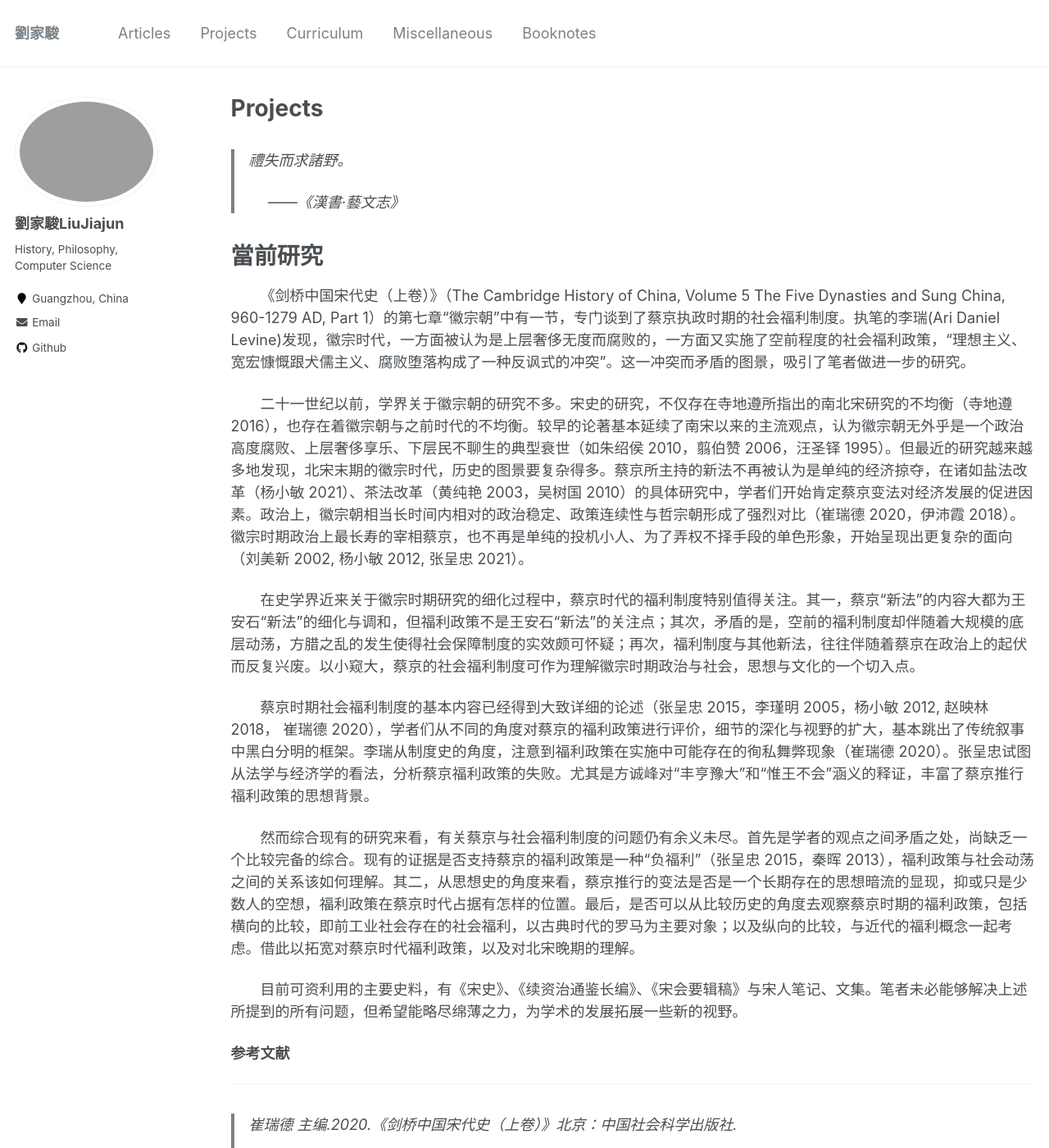
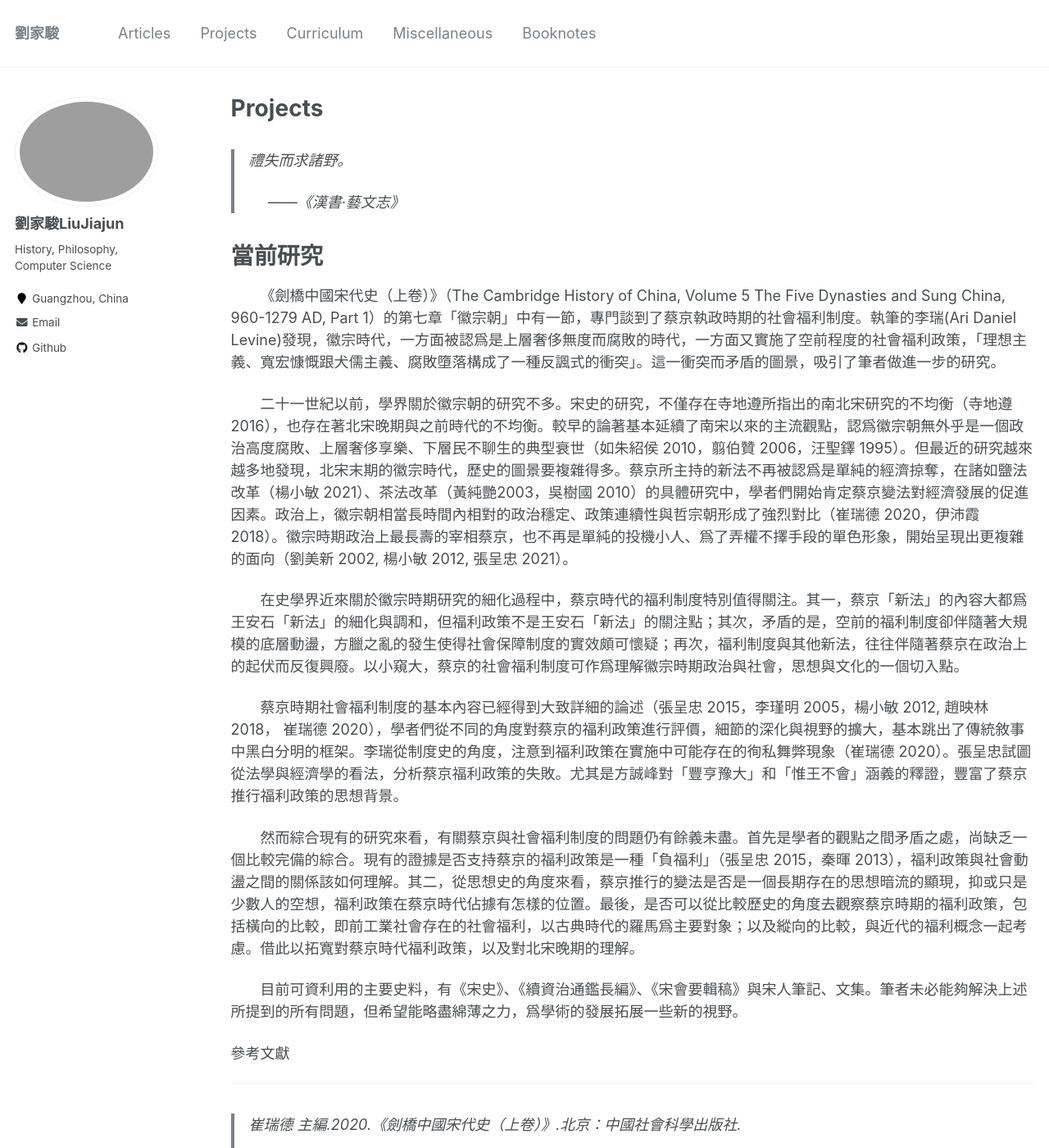
Before and after one commit to Leon-Liu228/Leon-Liu228.github.io, a Jekyll site: the page built from _pages/Projects.md, in a window 1280 px wide and 1400 px high. Shown: the whole window at 82% size. Built offline with Jekyll 4.4.1, drawn with Linux system fonts in a browser that asks for light colours; some of the changed text lies outside the part shown.

Commit message:
Add files via upload

```diff
--- a/_pages/Projects.md
+++ b/_pages/Projects.md
@@ -15,55 +15,55 @@
 當前研究
 ======
 
-&emsp;&emsp;《剑桥中国宋代史（上卷）》（The Cambridge History of China, Volume 5 The Five Dynasties and Sung China, 960-1279 AD, Part 1）的第七章“徽宗朝”中有一节，专门谈到了蔡京执政时期的社会福利制度。执笔的李瑞(Ari Daniel Levine)发现，徽宗时代，一方面被认为是上层奢侈无度而腐败的，一方面又实施了空前程度的社会福利政策，“理想主义、宽宏慷慨跟犬儒主义、腐败堕落构成了一种反讽式的冲突”。这一冲突而矛盾的图景，吸引了笔者做进一步的研究。
+&emsp;&emsp;《劍橋中國宋代史（上卷）》（The Cambridge History of China, Volume 5 The Five Dynasties and Sung China, 960-1279 AD, Part 1）的第七章「徽宗朝」中有一節，專門談到了蔡京執政時期的社會福利制度。執筆的李瑞(Ari Daniel Levine)發現，徽宗時代，一方面被認爲是上層奢侈無度而腐敗的時代，一方面又實施了空前程度的社會福利政策，「理想主義、寬宏慷慨跟犬儒主義、腐敗墮落構成了一種反諷式的衝突」。這一衝突而矛盾的圖景，吸引了筆者做進一步的研究。
 
-&emsp;&emsp;二十一世纪以前，学界关于徽宗朝的研究不多。宋史的研究，不仅存在寺地遵所指出的南北宋研究的不均衡（寺地遵 2016），也存在着徽宗朝与之前时代的不均衡。较早的论著基本延续了南宋以来的主流观点，认为徽宗朝无外乎是一个政治高度腐败、上层奢侈享乐、下层民不聊生的典型衰世（如朱绍侯 2010，翦伯赞 2006，汪圣铎 1995）。但最近的研究越来越多地发现，北宋末期的徽宗时代，历史的图景要复杂得多。蔡京所主持的新法不再被认为是单纯的经济掠夺，在诸如盐法改革（杨小敏 2021）、茶法改革（黄纯艳 2003，吴树国 2010）的具体研究中，学者们开始肯定蔡京变法对经济发展的促进因素。政治上，徽宗朝相当长时间内相对的政治稳定、政策连续性与哲宗朝形成了强烈对比（崔瑞德 2020，伊沛霞 2018）。徽宗时期政治上最长寿的宰相蔡京，也不再是单纯的投机小人、为了弄权不择手段的单色形象，开始呈现出更复杂的面向（刘美新 2002, 杨小敏 2012, 张呈忠 2021）。
+&emsp;&emsp;二十一世紀以前，學界關於徽宗朝的研究不多。宋史的研究，不僅存在寺地遵所指出的南北宋研究的不均衡（寺地遵 2016），也存在著北宋晚期與之前時代的不均衡。較早的論著基本延續了南宋以來的主流觀點，認爲徽宗朝無外乎是一個政治高度腐敗、上層奢侈享樂、下層民不聊生的典型衰世（如朱紹侯 2010，翦伯贊 2006，汪聖鐸 1995）。但最近的研究越來越多地發現，北宋末期的徽宗時代，歷史的圖景要複雜得多。蔡京所主持的新法不再被認爲是單純的經濟掠奪，在諸如鹽法改革（楊小敏 2021）、茶法改革（黃純艷2003，吳樹國 2010）的具體研究中，學者們開始肯定蔡京變法對經濟發展的促進因素。政治上，徽宗朝相當長時間內相對的政治穩定、政策連續性與哲宗朝形成了強烈對比（崔瑞德 2020，伊沛霞 2018）。徽宗時期政治上最長壽的宰相蔡京，也不再是單純的投機小人、爲了弄權不擇手段的單色形象，開始呈現出更複雜的面向（劉美新 2002, 楊小敏 2012, 張呈忠 2021）。
 
-&emsp;&emsp;在史学界近来关于徽宗时期研究的细化过程中，蔡京时代的福利制度特别值得关注。其一，蔡京“新法”的内容大都为王安石“新法”的细化与调和，但福利政策不是王安石“新法”的关注点；其次，矛盾的是，空前的福利制度却伴随着大规模的底层动荡，方腊之乱的发生使得社会保障制度的实效颇可怀疑；再次，福利制度与其他新法，往往伴随着蔡京在政治上的起伏而反复兴废。以小窥大，蔡京的社会福利制度可作为理解徽宗时期政治与社会，思想与文化的一个切入点。
+&emsp;&emsp;在史學界近來關於徽宗時期研究的細化過程中，蔡京時代的福利制度特別值得關注。其一，蔡京「新法」的內容大都爲王安石「新法」的細化與調和，但福利政策不是王安石「新法」的關注點；其次，矛盾的是，空前的福利制度卻伴隨著大規模的底層動盪，方臘之亂的發生使得社會保障制度的實效頗可懷疑；再次，福利制度與其他新法，往往伴隨著蔡京在政治上的起伏而反復興廢。以小窺大，蔡京的社會福利制度可作爲理解徽宗時期政治與社會，思想與文化的一個切入點。
 
-&emsp;&emsp;蔡京时期社会福利制度的基本内容已经得到大致详细的论述（张呈忠 2015，李瑾明 2005，杨小敏 2012, 赵映林 2018， 崔瑞德 2020），学者们从不同的角度对蔡京的福利政策进行评价，细节的深化与视野的扩大，基本跳出了传统叙事中黑白分明的框架。李瑞从制度史的角度，注意到福利政策在实施中可能存在的徇私舞弊现象（崔瑞德 2020）。张呈忠试图从法学与经济学的看法，分析蔡京福利政策的失败。尤其是方诚峰对“丰亨豫大”和“惟王不会”涵义的释证，丰富了蔡京推行福利政策的思想背景。
+&emsp;&emsp;蔡京時期社會福利制度的基本內容已經得到大致詳細的論述（張呈忠 2015，李瑾明 2005，楊小敏 2012, 趙映林 2018， 崔瑞德 2020），學者們從不同的角度對蔡京的福利政策進行評價，細節的深化與視野的擴大，基本跳出了傳統敘事中黑白分明的框架。李瑞從制度史的角度，注意到福利政策在實施中可能存在的徇私舞弊現象（崔瑞德 2020）。張呈忠試圖從法學與經濟學的看法，分析蔡京福利政策的失敗。尤其是方誠峰對「豐亨豫大」和「惟王不會」涵義的釋證，豐富了蔡京推行福利政策的思想背景。
 
-&emsp;&emsp;然而综合现有的研究来看，有关蔡京与社会福利制度的问题仍有余义未尽。首先是学者的观点之间矛盾之处，尚缺乏一个比较完备的综合。现有的证据是否支持蔡京的福利政策是一种“负福利”（张呈忠 2015，秦晖 2013），福利政策与社会动荡之间的关系该如何理解。其二，从思想史的角度来看，蔡京推行的变法是否是一个长期存在的思想暗流的显现，抑或只是少数人的空想，福利政策在蔡京时代占据有怎样的位置。最后，是否可以从比较历史的角度去观察蔡京时期的福利政策，包括横向的比较，即前工业社会存在的社会福利，以古典时代的罗马为主要对象；以及纵向的比较，与近代的福利概念一起考虑。借此以拓宽对蔡京时代福利政策，以及对北宋晚期的理解。
+&emsp;&emsp;然而綜合現有的研究來看，有關蔡京與社會福利制度的問題仍有餘義未盡。首先是學者的觀點之間矛盾之處，尚缺乏一個比較完備的綜合。現有的證據是否支持蔡京的福利政策是一種「負福利」（張呈忠 2015，秦暉 2013），福利政策與社會動盪之間的關係該如何理解。其二，從思想史的角度來看，蔡京推行的變法是否是一個長期存在的思想暗流的顯現，抑或只是少數人的空想，福利政策在蔡京時代佔據有怎樣的位置。最後，是否可以從比較歷史的角度去觀察蔡京時期的福利政策，包括橫向的比較，即前工業社會存在的社會福利，以古典時代的羅馬爲主要對象；以及縱向的比較，與近代的福利概念一起考慮。借此以拓寬對蔡京時代福利政策，以及對北宋晚期的理解。
 
-&emsp;&emsp;目前可资利用的主要史料，有《宋史》、《续资治通鉴长编》、《宋会要辑稿》与宋人笔记、文集。笔者未必能够解决上述所提到的所有问题，但希望能略尽绵薄之力，为学术的发展拓展一些新的视野。
+&emsp;&emsp;目前可資利用的主要史料，有《宋史》、《續資治通鑑長編》、《宋會要輯稿》與宋人筆記、文集。筆者未必能夠解決上述所提到的所有問題，但希望能略盡綿薄之力，爲學術的發展拓展一些新的視野。
 
-**参考文献**
+參考文獻
 
 -----
 
-> 崔瑞德 主编.2020.《剑桥中国宋代史（上卷）》北京：中国社会科学出版社.
+> 崔瑞德 主編.2020.《劍橋中國宋代史（上卷）》.北京：中國社會科學出版社.
 >
-> 寺地遵.2016.《南宋初期政治史研究》.上海：复旦大学出版社.
+> 寺地遵.2016.《南宋初期政治史研究》.上海：復旦大學出版社.
 >
-> 朱绍侯 主编.2010.《中国古代史（第五版）》.福州：福建人民出版社.
+> 朱紹侯 主編.2010.《中國古代史（第五版）》.福州：福建人民出版社.
 >
-> 翦伯赞 主编.2006.《中国史纲要》.北京：北京大学出版社.
+> 翦伯贊 主編.2006.《中國史綱要》.北京：北京大學出版社.
 >
-> 汪圣铎.1995.《两宋财政史》.北京：中华书局.
+> 汪聖鐸.1995.《兩宋財政史》.北京：中華書局.
 >
-> 伊沛霞.2018.《宋徽宗》.桂林：广西师范大学出版社.
+> 伊沛霞.2018.《宋徽宗》.桂林：廣西師範大學出版社.
 >
-> 方诚峰.2015.《北宋晚期的政治体制与政治文化》.北京：北京大学出版社.
+> 方誠峰.2015.《北宋晚期的政治體制與政治文化》.北京：北京大學出版社.
 >
-> 杨小敏.2012.《蔡京、蔡卞与北宋晚期政局研究》.北京：中国社科出版社.
+> 楊小敏.2012.《蔡京、蔡卞與北宋晚期政局研究》.北京：中國社科出版社.
 >
-> 杨小敏.2021.“蔡京盐法改革与北宋中央财政集权.”《中州学刊》.3：119-125.
+> 楊小敏.2021.「蔡京鹽法改革與北宋中央財政集權.」《中州學刊》.3：119-125.
 >
-> 吴树国.2010.“北宋蔡京茶法改革新论.”《史学集刊》.6：54-60.
+> 吳樹國.2010.「北宋蔡京茶法改革新論.」《史學集刊》.6：54-60.
 >
-> 黄纯艳.2003.“论蔡京茶法改革.”《中国经济史研究》.1：106-115.
+> 黃純艷.2003.「論蔡京茶法改革.」《中國經濟史研究》.1：106-115.
 >
-> 刘美新.2002.《蔡京与宋徽宗朝之政局》.暨南大学硕士学位论文.
+> 劉美新.2002.《蔡京與宋徽宗朝之政局》.暨南大學碩士學位論文.
 >
-> 张呈忠.2021.“蔡京与北宋后期的役法变革.”《安徽史学》.6：18-26.
+> 張呈忠.2021.「蔡京與北宋後期的役法變革.」《安徽史學》.6：18-26.
 >
-> 张呈忠.2015.“宋代社会福利史研究的整体回顾.”《史林》.6：204-215.
+> 張呈忠.2015.「宋代社會福利史研究的整體回顧.」《史林》.6：204-215.
 >
-> 秦晖.2013.“福利的‘高低’、‘正负’与中国的转型.”《二十一世纪》.10：4-24.
+> 秦暉.2013.「福利的‘高低’、‘正負’與中國的轉型.」《二十一世紀》.10：4-24.
 >
-> 李瑾明.2005.“宋代社会救济制度的运作和国家权力.”《中国史研究》.3：125-136.
+> 李瑾明.2005.「宋代社會救濟制度的運作和國家權力.」《中國史研究》.3：125-136.
 >
-> 赵映林.2018.“宋代社会保障救济制度述略.”《史坛纵论》.2：64-71.
+> 趙映林.2018.「宋代社會保障救濟制度述略.」《史壇縱論》.2：64-71.
 
 
 
@@ -72,7 +72,7 @@
 最近閲讀
 ======
 
-- 《红楼梦》（八十回 周汝昌精校本） 郑州：海燕出版社 2004. 每日读两回左右
-- 宋史史料（见上文）
-- 《新版中日交流标准日本语 初级 下册》每日约学半小时至一小时
-- 参见Book notes“辭章繫日”近日更新
+- 《紅樓夢》（八十回 周汝昌精校本） 鄭州：海燕出版社 2004. 每日讀兩回左右
+- 宋史史料（見上文）
+- 《新版中日交流標準日本語 初級 下册》每日约學半小時至一小時
+- 參見Book notes「辭章繫日」近日更新
```
